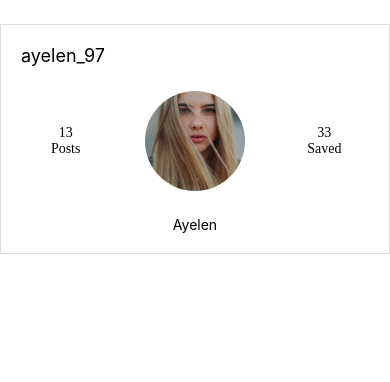
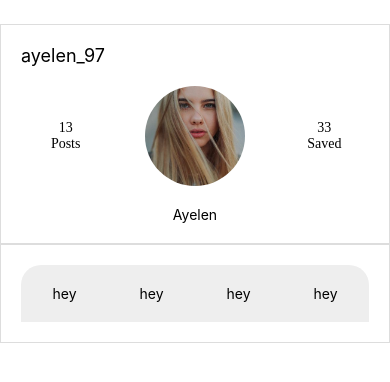
Before and after one commit to niniet98/WhatToday, a React Native app: screen / in a window 390 px wide. Shown: the top 382 px of the page. Built offline with nearby package versions, Linux system fonts and the light colour scheme.

Commit message:
Barra de navegació bàsica

```diff
--- a/App.js
+++ b/App.js
@@ -1,12 +1,14 @@
 import { StatusBar } from 'expo-status-bar';
 import React from 'react';
 import { ScrollView, StyleSheet, Text, View } from 'react-native';
+import NavBar from './components/NavBar';
 import Profile from './components/Profile';
 
 export default function App() {
   return (
     <ScrollView style={styles.container}>
       <Profile />
+      <NavBar />
       <StatusBar style="auto" />
     </ScrollView>
   );
--- a/components/Demo.js
+++ b/components/Demo.js
@@ -11,7 +11,7 @@
 
 const styles = StyleSheet.create({
     demo: {
-        height: 230,
+        /* height: 230, */
         borderWidth: 1,
         borderColor: "#ddd",
         /* justifyContent: "center",
--- /dev/null
+++ b/components/NavBar.js
@@ -0,0 +1,43 @@
+import React from 'react'
+import { View, Text, StyleSheet } from 'react-native'
+import Demo from './Demo'
+
+export default function NavBar() {
+    return (
+        <Demo>
+            <View style={styles.container}>
+                <View style={styles.column}>
+                    <Text>hey</Text>
+                </View>
+                <View style={styles.column}>
+                    <Text>hey</Text>
+                </View>
+                <View style={styles.column}>
+                    <Text>hey</Text>
+                </View>
+                <View style={styles.column}>
+                    <Text>hey</Text>
+                </View>
+            </View>
+        </Demo>
+    )
+}
+
+const styles = StyleSheet.create({
+    container: {
+        flex: 1,
+        flexDirection: 'row',
+        justifyContent: 'space-between',
+        alignItems: 'center',
+        margin: 20,
+        paddingTop: 20,
+        paddingBottom: 20,
+        borderTopStartRadius: 20,
+        borderTopEndRadius: 20,
+        backgroundColor: '#eee'
+    },
+    column: {
+        flex: 1,
+        alignItems: 'center',
+    }
+})
```
